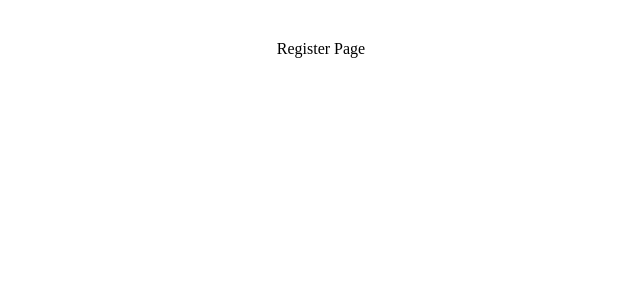
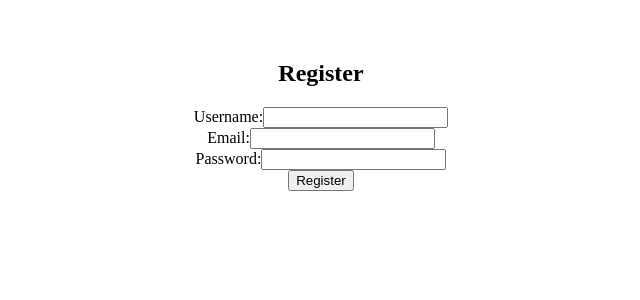
Before and after one commit to sporeci2000/pro-tasker-frontend, a React (Vite) app: page /register in a window 1280 px wide. Shown: the top 300 px of the page, without its empty margins (319-959 px from the left). Built offline with nearby package versions, Linux system fonts and the light colour scheme; no server answers.

Commit message:
Set up AuthContext with login/register using fetch + built SignInForm and SignUpForm with working routes

```diff
--- a/src/components/forms/SignInForm.jsx
+++ b/src/components/forms/SignInForm.jsx
@@ -0,0 +1,68 @@
+import { useState } from "react";
+import { useAuth } from "../../context/AuthContext";
+import { useNavigate } from "react-router-dom";
+
+export default function SignInForm() {
+    // Local state for input fields
+    const [email, setEmail] = useState("");
+    const [password, setPassword] = useState("");
+
+    // For showing error messages
+    const [error, setError] = useState("");
+
+    // Access login function from context
+    const { login } = useAuth();
+
+    // For navigation after login
+    const navigate = useNavigate();
+
+    // Handle form submit
+    async function handleSubmit(e) {
+        e.preventDefault(); // stop page refresh
+
+        try {
+            // Try logging in with context
+            await login({ email, password });
+
+            // If successful → go to dashboard
+            navigate("/dashboard");
+        } catch (err) {
+            // If login fails → show error message
+            setError(err.message);
+        }
+    }
+
+    return (
+        <form onSubmit={handleSubmit}>
+            <h2>Login</h2>
+
+            {/* Error message */}
+            {error && <p style={{ color: "red" }}>{error}</p>}
+
+            {/* Email field */}
+            <div>
+                <label>Email:</label>
+                <input
+                    type="email"
+                    value={email}
+                    onChange={(e) => setEmail(e.target.value)}
+                    required
+                />
+            </div>
+
+            {/* Password field */}
+            <div>
+                <label>Password:</label>
+                <input
+                    type="password"
+                    value={password}
+                    onChange={(e) => setPassword(e.target.value)}
+                    required
+                />
+            </div>
+
+            {/* Submit button */}
+            <button type="submit">Login</button>
+        </form>
+    );
+}
--- a/src/components/forms/SignUpForm.jsx
+++ b/src/components/forms/SignUpForm.jsx
@@ -0,0 +1,80 @@
+import { useState } from "react";
+import { useAuth } from "../../context/AuthContext";
+import { useNavigate } from "react-router-dom";
+
+export default function SignUpForm() {
+    // Local state for input fields
+    const [username, setUsername] = useState("");
+    const [email, setEmail] = useState("");
+    const [password, setPassword] = useState("");
+
+    // For showing error messages
+    const [error, setError] = useState("");
+
+    // Access register function from context
+    const { register } = useAuth();
+
+    // For navigation after register
+    const navigate = useNavigate();
+
+    // Handle form submit
+    async function handleSubmit(e) {
+        e.preventDefault();
+
+        try {
+            // Try registering user
+            await register({ username, email, password });
+
+            // If successful → go to dashboard
+            navigate("/dashboard");
+        } catch (err) {
+            // If register fails → show error message
+            setError(err.message);
+        }
+    }
+
+    return (
+        <form onSubmit={handleSubmit}>
+            <h2>Register</h2>
+
+            {/* Error message */}
+            {error && <p style={{ color: "red" }}>{error}</p>}
+
+            {/* Username field */}
+            <div>
+                <label>Username:</label>
+                <input
+                    type="text"
+                    value={username}
+                    onChange={(e) => setUsername(e.target.value)}
+                    required
+                />
+            </div>
+
+            {/* Email field */}
+            <div>
+                <label>Email:</label>
+                <input
+                    type="email"
+                    value={email}
+                    onChange={(e) => setEmail(e.target.value)}
+                    required
+                />
+            </div>
+
+            {/* Password field */}
+            <div>
+                <label>Password:</label>
+                <input
+                    type="password"
+                    value={password}
+                    onChange={(e) => setPassword(e.target.value)}
+                    required
+                />
+            </div>
+
+            {/* Submit button */}
+            <button type="submit">Register</button>
+        </form>
+    );
+}
--- a/src/context/AuthContext.jsx
+++ b/src/context/AuthContext.jsx
@@ -0,0 +1,72 @@
+import { createContext, useContext, useState, useEffect } from "react";
+import { apiFetch } from "../utilities/api";
+
+// This will store user info, token, and auth functions
+const AuthContext = createContext();
+
+// Custom hook
+export function useAuth() {
+    return useContext(AuthContext);
+}
+
+// Wrap the app and give access to the auth state
+export function AuthProvider({ children }) {
+
+    const [user, setUser] = useState(null);
+    const [token, setToken] = useState(null);
+    const [loading, setLoading] = useState(true);
+
+    // Runs once when the app loads
+    useEffect(() => {
+        const savedToken = localStorage.getItem("token");
+        const savedUser = localStorage.getItem("user");
+
+        if (savedToken) setToken(savedToken);
+        if (savedUser) setUser(JSON.parse(savedUser));
+
+        setLoading(false);
+    }, []);
+
+    // Login
+    async function login(credentials) {
+        const res = await apiFetch("/auth/login", {
+            method: "POST",
+            body: JSON.stringify(credentials),
+        });
+
+        setUser(res.user);
+        setToken(res.token);
+
+        localStorage.setItem("user", JSON.stringify(res.user));
+        localStorage.setItem("token", res.token);
+    }
+
+    // Register
+    async function register(data) {
+        const res = await apiFetch("/auth/register", {
+            method: "POST",
+            body: JSON.stringify(data),
+        });
+
+        setUser(res.user);
+        setToken(res.token);
+
+        localStorage.setItem("user", JSON.stringify(res.user));
+        localStorage.setItem("token", res.token);
+    }
+
+    // Logout
+    function logout() {
+        setUser(null);
+        setToken(null);
+        localStorage.removeItem("user");
+        localStorage.removeItem("token");
+    }
+
+    // Makes the context data available to the entire app
+    return (
+        <AuthContext.Provider value={{ user, token, login, register, logout, loading }}>
+            {children}
+        </AuthContext.Provider>
+    );
+}
--- a/src/main.jsx
+++ b/src/main.jsx
@@ -3,11 +3,14 @@ import { createRoot } from 'react-dom/client'
 import { BrowserRouter } from 'react-router-dom';
 import './main.css'
 import App from './App.jsx'
+import { AuthProvider } from "./context/AuthContext";
 
 createRoot(document.getElementById('root')).render(
   <StrictMode>
     <BrowserRouter>
-      <App />
+      <AuthProvider>
+        <App />
+      </AuthProvider>
     </BrowserRouter>
   </StrictMode>,
 )
--- a/src/pages/LoginPage.jsx
+++ b/src/pages/LoginPage.jsx
@@ -1,5 +1,9 @@
+import SignInForm from "../components/forms/SignInForm";
+
 export default function LoginPage() {
     return (
-        <>Login Page</>
+        <div>
+            <SignInForm />
+        </div>
     );
 }
--- a/src/pages/RegisterPage.jsx
+++ b/src/pages/RegisterPage.jsx
@@ -1,5 +1,9 @@
+import SignUpForm from "../components/forms/SignUpForm";
+
 export default function RegisterPage() {
     return (
-        <>Register Page</>
+        <div>
+            <SignUpForm />
+        </div>
     );
 }
--- a/src/utilities/api.js
+++ b/src/utilities/api.js
@@ -0,0 +1,24 @@
+// Gets the base URL of the backend from .env
+const BASE_URL = import.meta.env.VITE_SERVER_ORIGIN;
+
+export async function apiFetch(endpoint, options = {}) {
+
+    // Retrieves the token from localStorage if user is logged in
+    const token = localStorage.getItem("token");
+
+    const res = await fetch(`${BASE_URL}/api${endpoint}`, {
+        ...options,
+        headers: {
+            "Content-Type": "application/json",
+            ...(token ? { Authorization: `Bearer ${token}` } : {}),
+            ...options.headers,
+        },
+    });
+
+    if (!res.ok) {
+        const errorData = await res.json();
+        throw new Error(errorData.error || "API request failed");
+    }
+
+    return res.json();
+}
```
